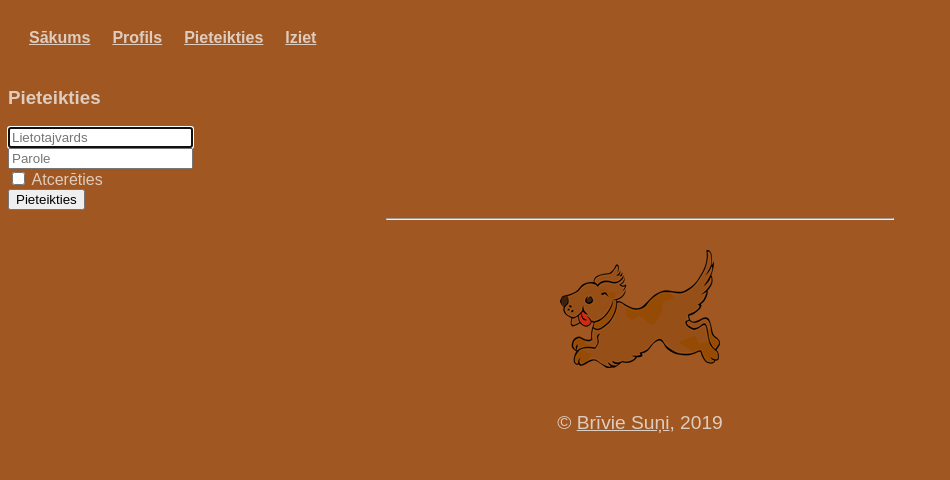
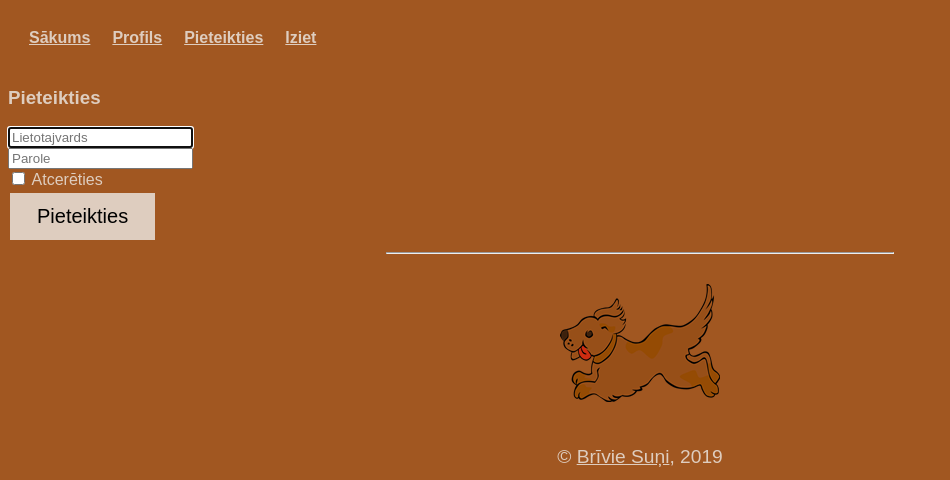
Before and after one commit to juris124/heroku-tests, a Flask app: page /login in a window 1280 px wide. Shown: the top 480 px of the page, without its empty margins (0-950 px from the left). Run offline with Flask 2, Linux system fonts and the light colour scheme; some libraries are stand-ins or nearby versions.

Commit message:
Update stils.css

```diff
--- a/static/css/stils.css
+++ b/static/css/stils.css
@@ -153,3 +153,15 @@ a {
 .kkaste a{
   color: #523A34
 }
+.button{
+  background-color: #decdbf;
+  border: none;
+  padding: 10px 25px;
+  text-align: center;
+  display: inline-block;
+  font-size: 20px;
+  font-style:bold;
+  margin: 4px 2px;
+  cursor: pointer;
+  border: 2px solid #decdbf;
+}
```
